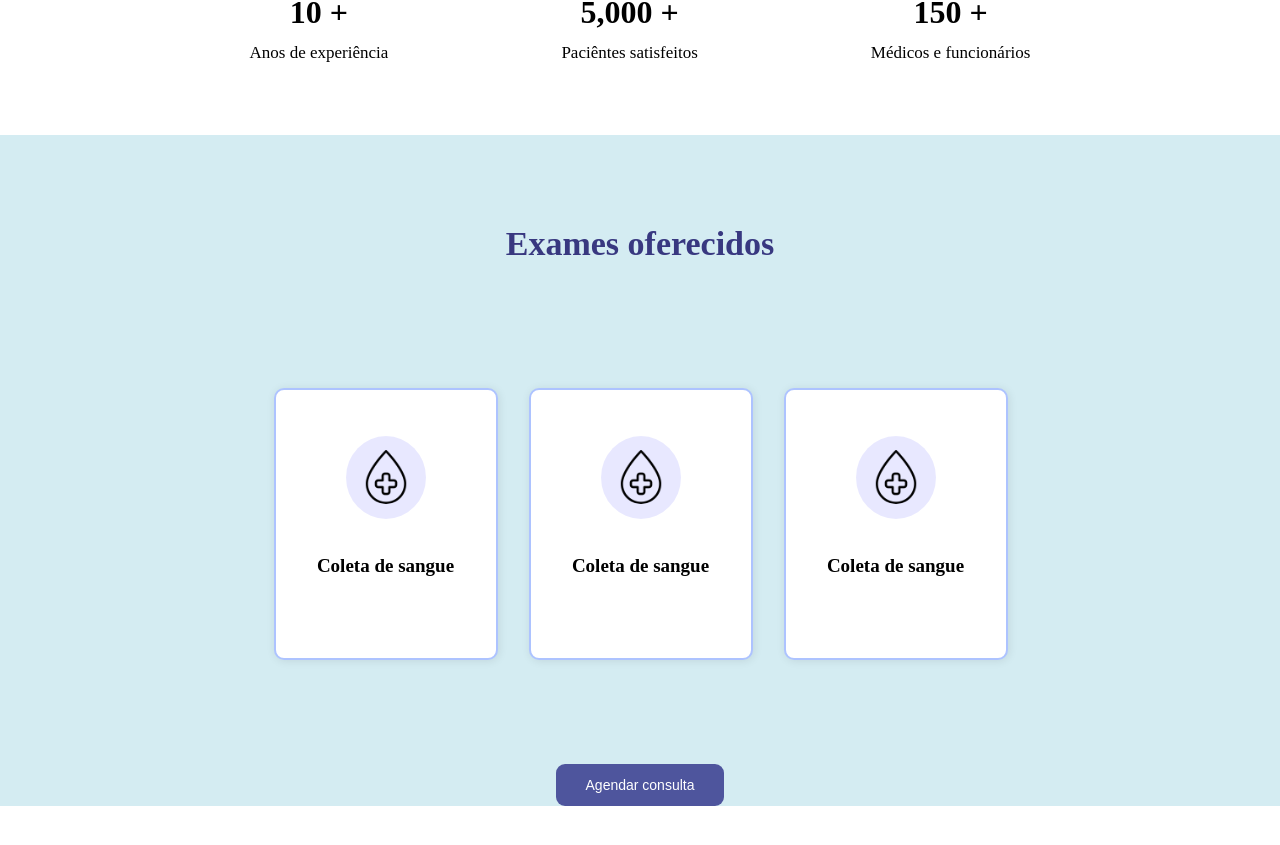
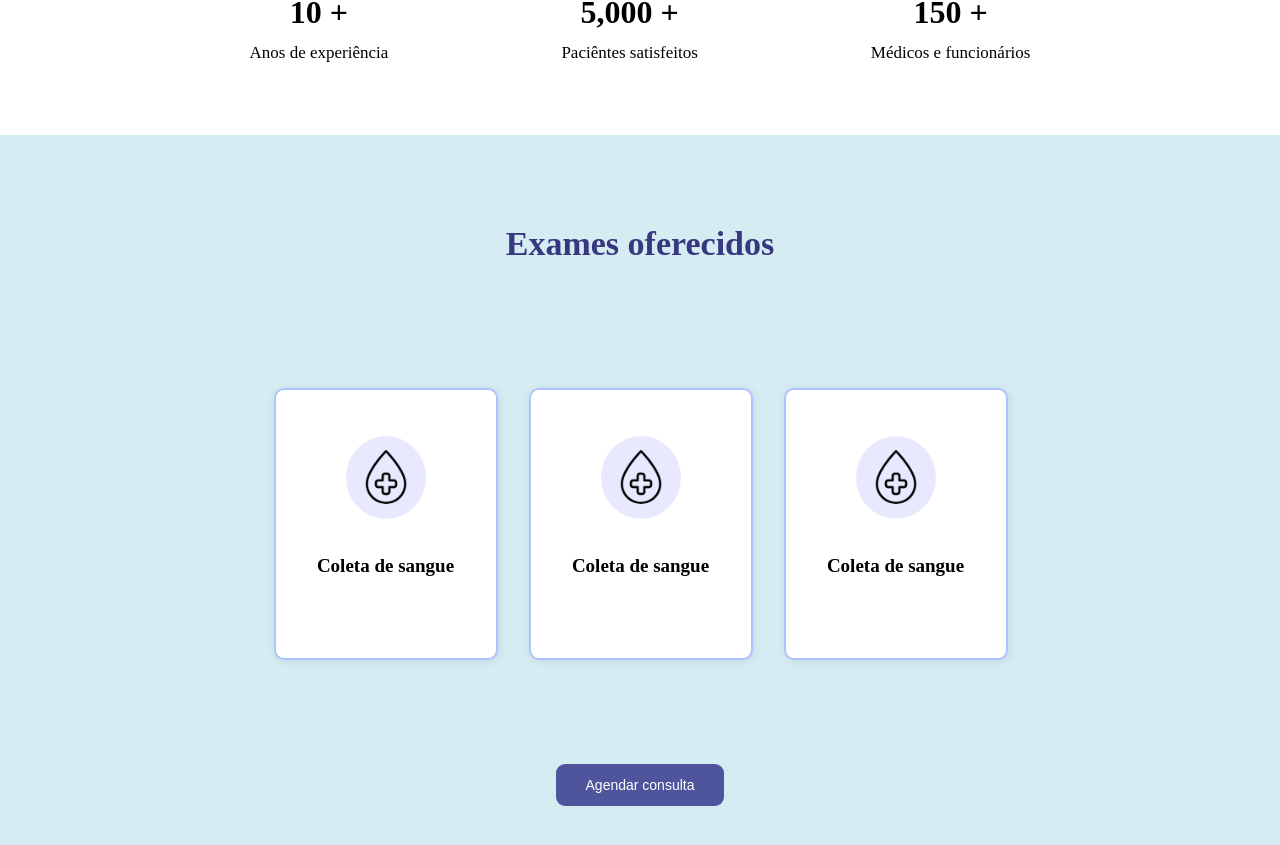
Before and after one commit to hellenpaula/projeto-clinica-medica, a React (Vite) app: page / in a window 1280 px wide. Shown: the part 2440-3285 px from the top of the page. Before the commit the page ends 3246 px from the top, so only its background shows below. Built offline with nearby package versions, Linux system fonts and the light colour scheme.

Commit message:
add: adicionando padding na seção exames

```diff
--- a/src/components/principal/SectionExames/SectionExames.css
+++ b/src/components/principal/SectionExames/SectionExames.css
@@ -4,6 +4,7 @@
     display: flex;
     flex-direction: column;
     align-items: center;
+    padding: 0px 0px 61px 0px;
 }
 
 
```
